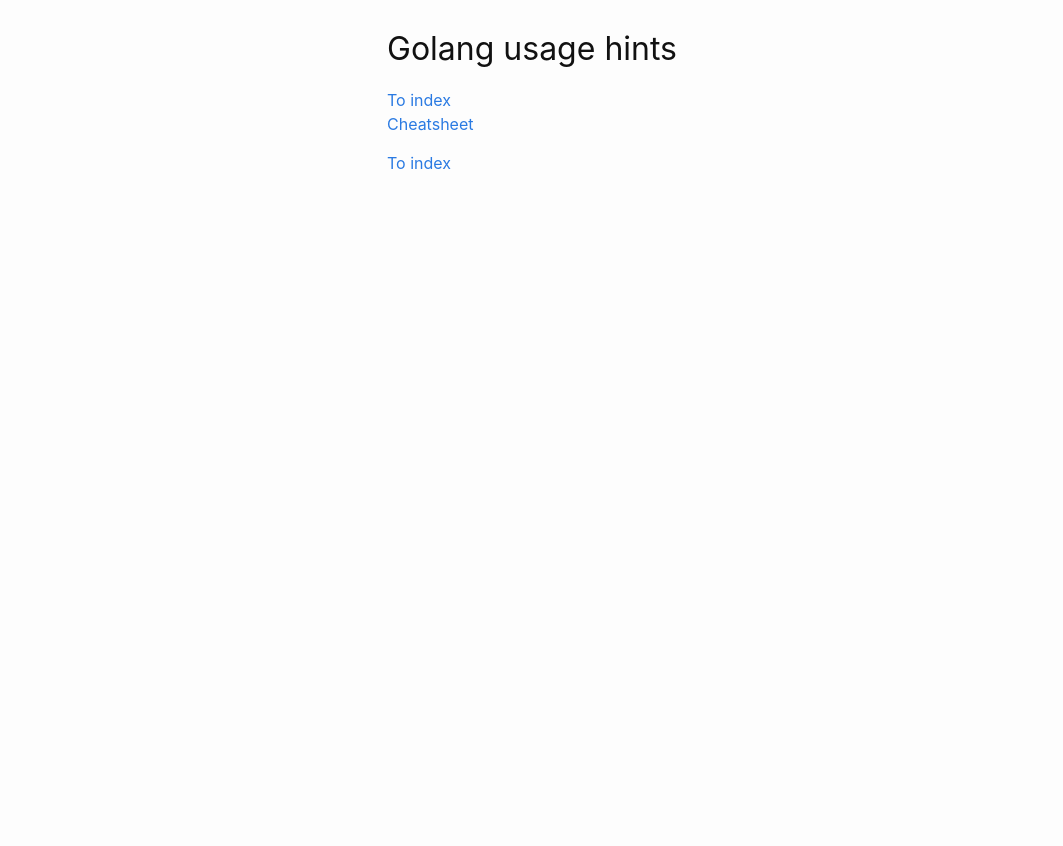
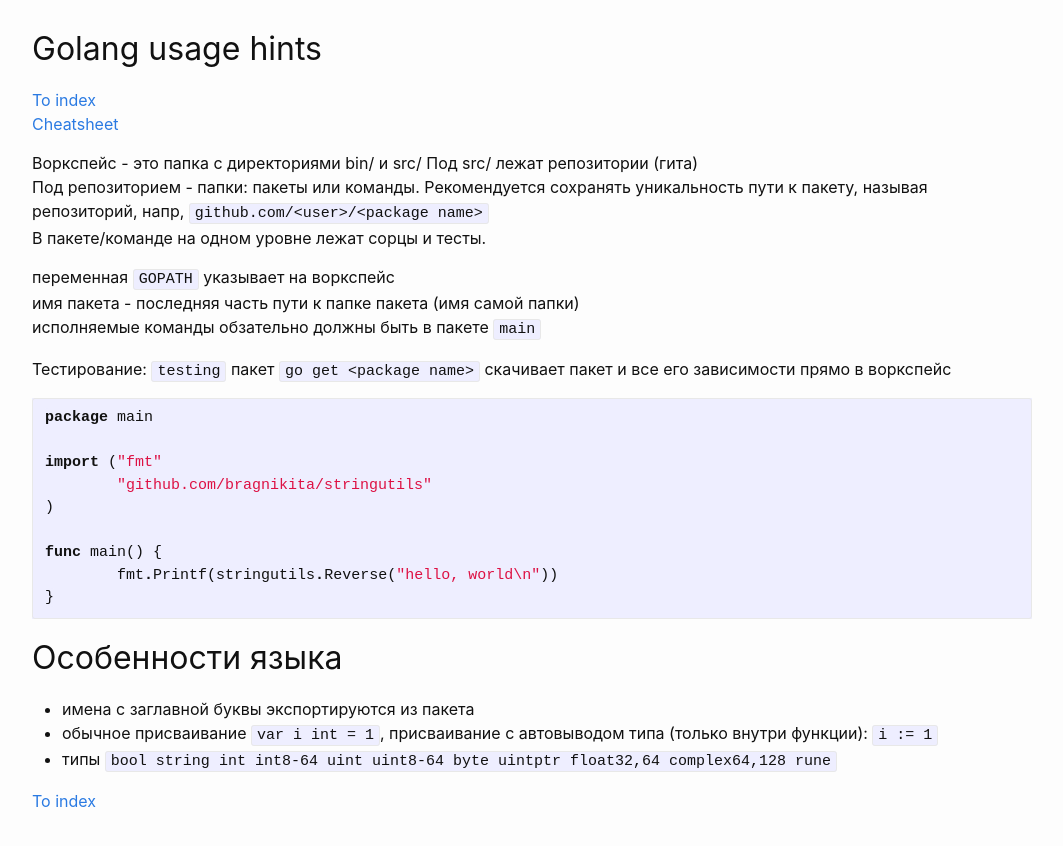
Before and after one commit to bragnikita/developer_wiki, a Jekyll site: the page built from _wiki/golang/golang_usage_hints.md, in a window 1280 px wide. Shown: the top 846 px of the page, without its empty margins (108-1171 px from the left). Built offline with Jekyll 4.4.1, drawn with Linux system fonts in a browser that asks for light colours.

Commit message:
Update from 2018/12/07 19:19:00

````diff
--- a/_wiki/golang/golang_usage_hints.md
+++ b/_wiki/golang/golang_usage_hints.md
@@ -3,3 +3,32 @@
 category: golang
 ---
 [Cheatsheet](https://devhints.io/go)
+
+Воркспейс - это папка с директориями bin/ и src/
+Под src/ лежат репозитории (гита)
+Под репозиторием - папки: пакеты или команды. Рекомендуется сохранять уникальность пути к пакету, называя репозиторий, напр, `github.com/<user>/<package name>`
+В пакете/команде на одном уровне лежат сорцы и тесты.
+
+переменная `GOPATH` указывает на воркспейс
+имя пакета - последняя часть пути к папке пакета (имя самой папки)
+исполняемые команды обзательно должны быть в пакете `main`
+
+Тестирование: `testing` пакет
+`go get <package name>` скачивает пакет и все его зависимости прямо в воркспейс
+
+```golang
+package main
+
+import ("fmt"
+	"github.com/bragnikita/stringutils"
+)
+
+func main() {
+	fmt.Printf(stringutils.Reverse("hello, world\n"))
+}
+```
+
+# Особенности языка
+* имена с заглавной буквы экспортируются из пакета
+* обычное присваивание `var i int = 1`, присваивание с автовыводом типа (только внутри функции): `i := 1`
+* типы `bool string int int8-64 uint uint8-64 byte uintptr float32,64 complex64,128 rune`
````
Also changed, not shown: _wiki/js/typescript.md (+3 -0 lines), _wiki/rspec/rspec.md (+10 -0 lines).
